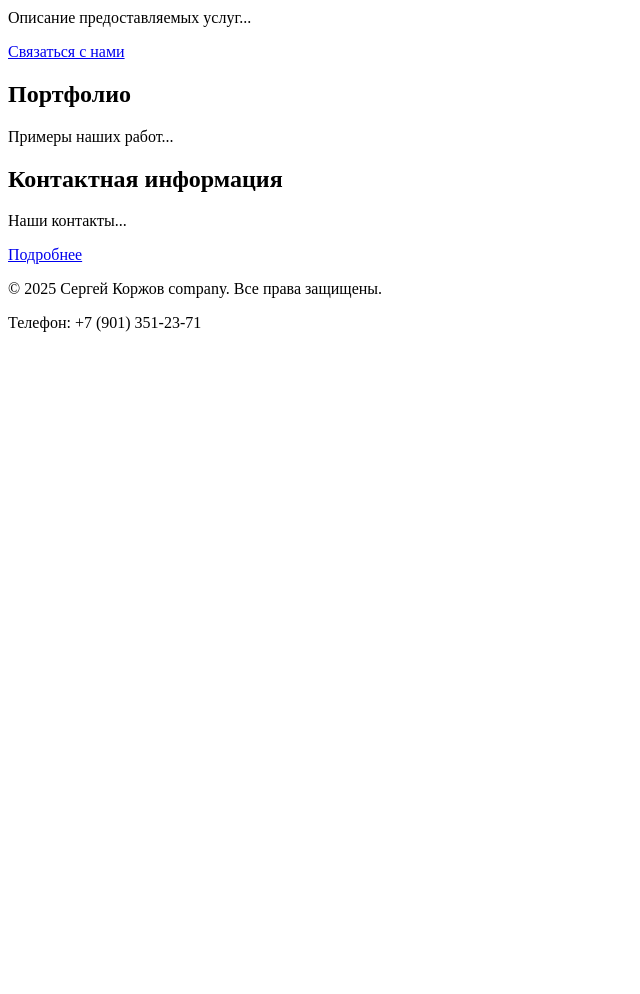
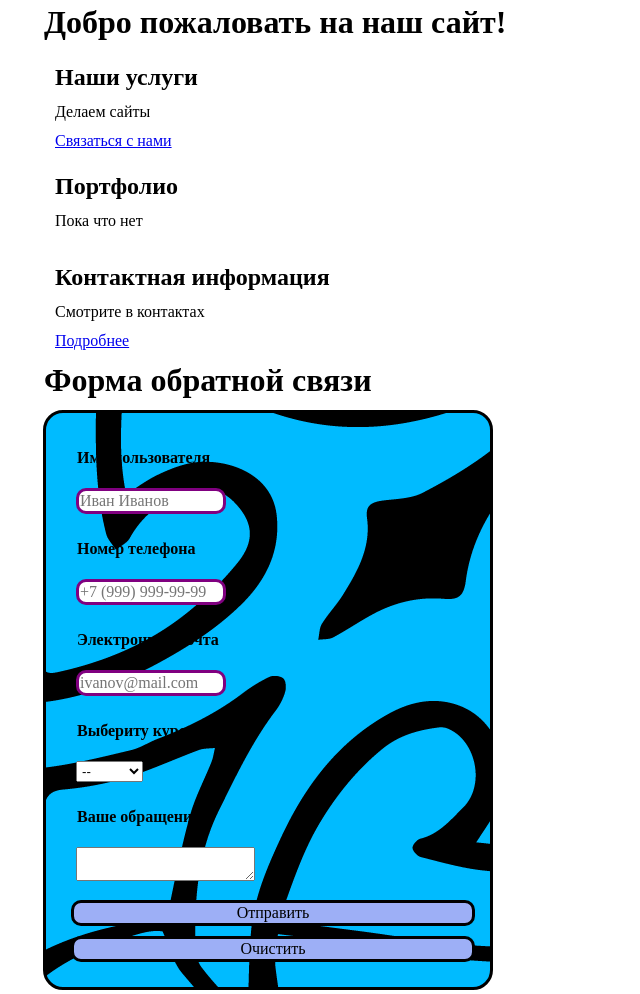
Before and after one commit to pr1azzz/My-project, a plain HTML site: page src/index.html in a window 1280 px wide. Shown: the part 214-1208 px from the top of the page, without its empty margins (0-640 px from the left). Before the commit the page ends 800 px from the top, so only its background shows below. Drawn offline with Linux system fonts and the light colour scheme.

Commit message:
Добавлены стили, добавлен JS, обработка сообщений

```diff
--- a/src/index.html
+++ b/src/index.html
@@ -5,7 +5,9 @@
  <meta name="viewport" content="width=device-width, initial-scale=1.0">
  <title>Главная - самый лучший сайт этого года</title>
  <meta name="description" content="Краткое описание главной страницы вашего сайта">
- <link rel="icon" href="assets/favicon.ico" type="image/x-icon">
+ <link rel = "icon" href="assets/favicon.ico" type="image/x-icon">
+ <link rel = "stylesheet" href = "../static/style.css">
+ <script src = "script.js"></script>
 </head>
 <body>
  <!-- Шапка сайта -->
@@ -26,20 +28,65 @@
  <!-- Секция 1 с якорем -->
  <section id="services">
  <h2>Наши услуги</h2>
- <p>Описание предоставляемых услуг...</p>
+ <p>Делаем сайты</p>
  <a href="#contacts">Связаться с нами</a> <!-- Якорная ссылка внутри страницы -->
  </section>
  <!-- Секция 2 с якорем -->
  <section id="portfolio">
  <h2>Портфолио</h2>
- <p>Примеры наших работ...</p>
+ <p>Пока что нет</p>
  </section>
  <!-- Секция 3 с якорем -->
  <section id="contacts">
  <h2>Контактная информация</h2>
- <p>Наши контакты...</p>
+ <p>Смотрите в контактах</p>
  <a href="contacts.html">Подробнее</a> <!-- Ссылка на отдельную страницу -->
  </section>
+     <h1>Форма обратной связи</h1>
+     <form id = "ContactForm">
+        <label for= "name">Имя пользователя</label>
+        <input type = "text" id="name" name = "username" placeholder="Иван Иванов" required>
+        <label for = "phone">Номер телефона</label>
+        <input type = "text" id="phone" name = "phone" type = "tel" inpitmode = "tel" placeholder="+7 (999) 999-99-99" required>
+        <label for = "email">Электронная почта</label>
+        <input type = "text" id = "email" name = "email" placeholder="ivanov@mail.com" required>
+
+        <label for = "course">Выбериту курс:</label>
+        <select id = "course" name = "course">
+            <option value = "">--</option>
+            <option value = "1">1 курс</option>
+             <option value = "1">2 курс</option>
+              <option value = "1">3 курс</option>
+               <option value = "1">4 курс</option>
+               <option value = "other">Другое</option>
+        </select>
+
+        <label for = "message">Ваше обращение</label>
+        <textarea id = "message" name = "message" rows = "2" required></textarea><br>
+
+        <button type= "sumbit">Отправить</button>
+        <button type = "reset">Очистить</button>
+     </form>
+
+     <img src = "../static/img.png" width = "500" height = "360" loading = "lazy">
+                <!-- Вставка с Rutube; замените XXXXXXXXXXXX на ID ролика -->
+<div class="media">
+ <iframe
+ src="https://rutube.ru/play/embed/XXXXXXXXXXXX"
+ title="Видео о проекте" <!-- важно для
+доступности -->
+ allow="autoplay; encrypted-media; picture-in-picture; web-share"
+ allowfullscreen loading="lazy"></iframe>
+</div>
+<!-- Вставка с VK Видео; проверьте, разрешён ли embed для ролика -->
+<div class="media">
+ <iframe
+ src="https://vk.com/video_ext.php?oid=XXXX&id=YYYY&hash=ZZZZ"
+ title="Видео о проекте"
+ allow="autoplay; encrypted-media; picture-in-picture; web-share"
+ allowfullscreen loading="lazy"></iframe>
+</div>
+     </div>
  </main>
  <!-- Подвал сайта -->
  <footer>
--- /dev/null
+++ b/static/style.css
@@ -0,0 +1,65 @@
+/* Убираем стандартные отступы */
+* {
+margin: 10px ;
+padding: 1px ;
+box-sizing: border-box;
+
+}
+
+input, button {
+    border: none;
+    outline: none;
+    font-family: inherit;
+    font-size: inherit;
+}
+
+#ContactForm {
+    width: 100%;
+    max-width: 450px;
+    margin: 10 px;
+    padding: 20px;
+    background: rgb(0, 187, 255);
+    border: solid;
+    border-color: rgb(0, 0, 0);
+    border-radius: 20px;
+
+    background-image: url("узор.png");
+    background-position: center;
+    background-repeat: no-repeat;
+
+}
+
+label {
+    display: block;
+    margin-top: 15px;
+    margin-bottom: 7 px;
+    font-weight: bold;
+}
+
+input {
+    width: 150px;
+    padding: 4 px;
+    border: 3px solid purple ;
+    border-radius: 10px;
+}
+
+input:focus {
+    border-color: rgb(208, 255, 0);
+    box-shadow: 0 0 5px gray;
+    background-color: cornflowerblue;
+}
+
+button {
+    width: 100%;
+    margin: 5px;
+    margin-left: 5px;
+    margin-right: 5px;
+    border: 3px solid rgb(0, 0, 0);
+    border-radius: 10px;
+    background-color: rgb(157, 175, 246);
+}
+
+button:hover {
+    background-color: white;
+
+}
```
Also changed, not shown: script.js (added, +68 -0 lines), src/about.html (+2 -2 lines), src/contacts.html (+7 -6 lines), static/img.png (added), static/узор.png (added), 2 other files.
